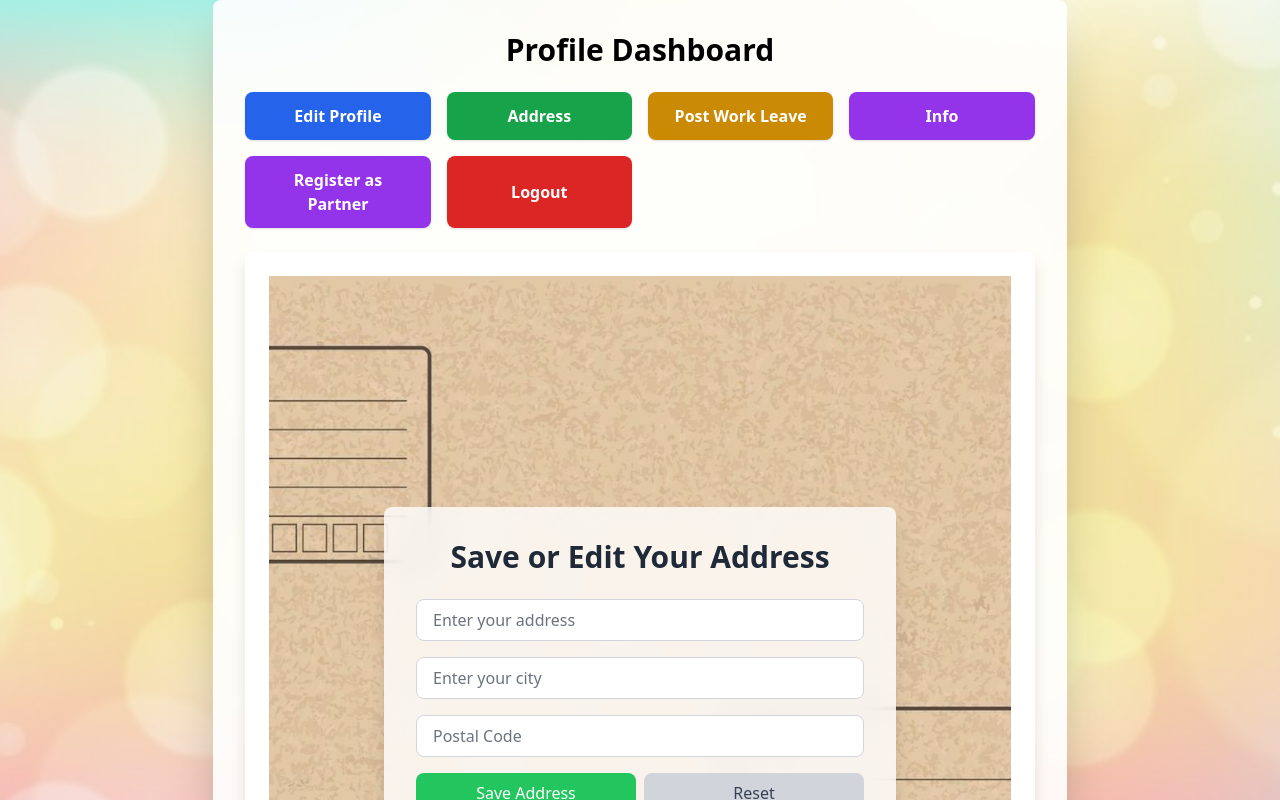
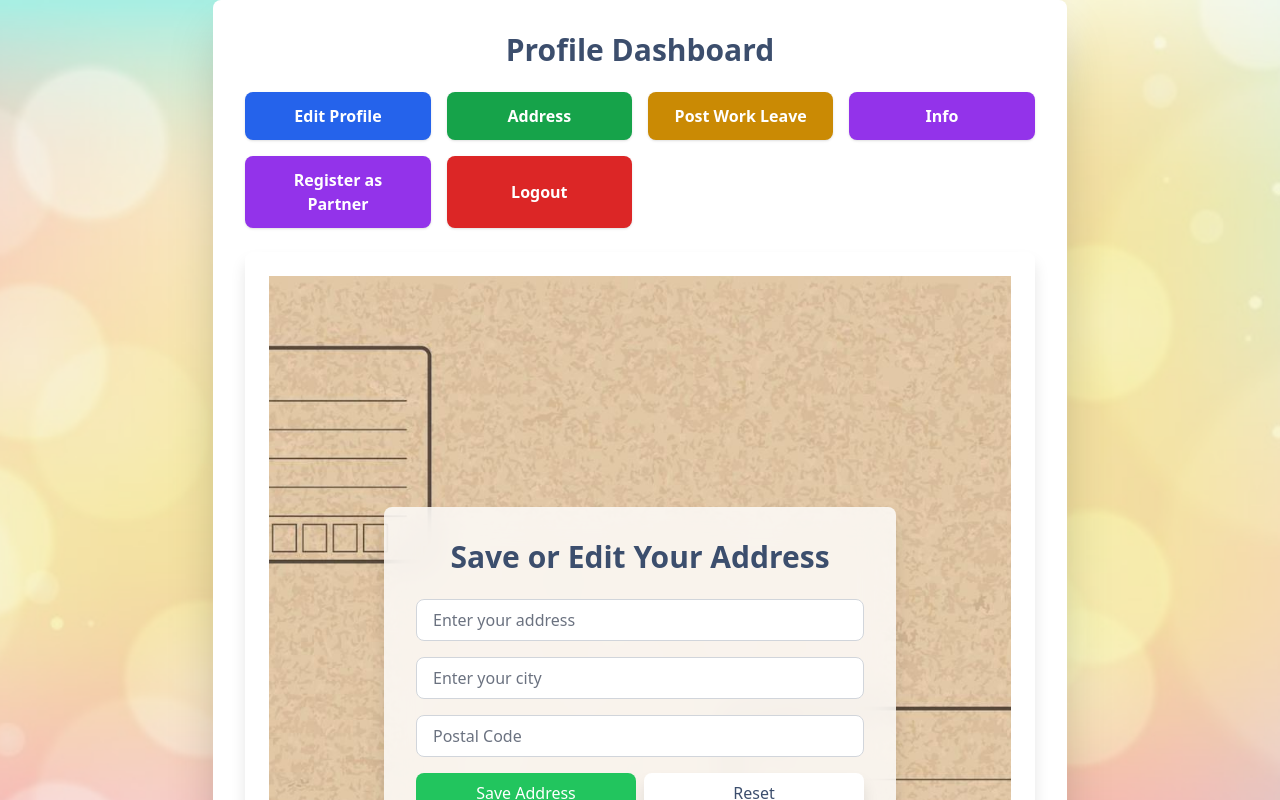
Before and after one commit to Akshay97Verma/JOGAJOGO_FRONTEND, a React (Vite) app: page /profile in a window 1280 px wide. Both pictures are taken after a click on the button "Address". Shown: the top 800 px of the page. Built offline with nearby package versions, Linux system fonts and the light colour scheme.

Commit message:
address leave info and profile page darkmode

```diff
--- a/src/components/Address/Address.jsx
+++ b/src/components/Address/Address.jsx
@@ -1,8 +1,14 @@
 import React, { useState } from 'react';
 import bgPic from '../../../public/a2.jpg'; // Importing your background image
-import { FaSpinner } from 'react-icons/fa'; // Loading spinner icon (you can install it via: npm install react-icons)
+import { FaSpinner } from 'react-icons/fa';
+import { useSelector } from 'react-redux';
+import { useThemeColors } from '../../utils/useThemeColor';
 
 const Address = () => {
+
+  const isDarkEnabled = useSelector((state)=> state.darkmode.dark);
+  const colors = useThemeColors(isDarkEnabled);
+
   const [formData, setFormData] = useState({ address: '', city: '', postalCode: '' });
   const [loading, setLoading] = useState(false);
   const [error, setError] = useState('');
@@ -48,8 +54,8 @@ const Address = () => {
       className="min-h-screen flex items-center justify-center bg-cover bg-center"
       style={{ backgroundImage: `url(${bgPic})` }}
     >
-      <div className="max-w-lg w-full bg-white/80 backdrop-blur-lg p-8 rounded-lg shadow-lg">
-        <h2 className="text-3xl font-bold text-gray-800 text-center mb-6">
+      <div className={`max-w-lg w-full  p-8 rounded-lg shadow-lg ${isDarkEnabled ? "bg-[#040836]" : "bg-white/80 backdrop-blur-lg"}`} style={{color:colors.text}}>
+        <h2 className="text-3xl font-bold text-center mb-6">
           Save or Edit Your Address
         </h2>
 
@@ -73,6 +79,7 @@ const Address = () => {
               onChange={handleChange}
               placeholder="Enter your address"
               className="w-full px-4 py-2 border border-gray-300 rounded-lg focus:outline-none focus:ring-2 focus:ring-indigo-500 focus:border-transparent"
+              style={{background:colors.cardBg}}
             />
           </div>
 
@@ -85,6 +92,8 @@ const Address = () => {
               onChange={handleChange}
               placeholder="Enter your city"
               className="w-full px-4 py-2 border border-gray-300 rounded-lg focus:outline-none focus:ring-2 focus:ring-indigo-500 focus:border-transparent"
+              style={{background:colors.cardBg}}
+
             />
           </div>
 
@@ -97,6 +106,8 @@ const Address = () => {
               onChange={handleChange}
               placeholder="Postal Code"
               className="w-full px-4 py-2 border border-gray-300 rounded-lg focus:outline-none focus:ring-2 focus:ring-indigo-500 focus:border-transparent"
+              style={{background:colors.cardBg}}
+
             />
           </div>
 
@@ -119,7 +130,9 @@ const Address = () => {
             <button
               type="button"
               onClick={handleReset}
-              className="w-1/2 bg-gray-300 text-gray-700 py-2 rounded-lg ml-2 hover:bg-gray-400 transition duration-300"
+              className="w-1/2 bg-gray-300 text-gray-700 py-2 rounded-lg ml-2 hover:bg-gray-400 transition duration-300 shadow-lg"
+              style={{background:colors.cardBg,color:colors.text}}
+
             >
               Reset
             </button>
--- a/src/components/Info/Info.jsx
+++ b/src/components/Info/Info.jsx
@@ -4,15 +4,20 @@ import bgPic from '../../../public/about.jpg'; // About section
 import bgPic2 from '../../../public/serv.jpg'; // Services section
 import bgPic3 from '../../../public/c.jpg'; // Contact Us section
 import bgPic4 from '../../../public/share.jpg'; // Share section
+import { useSelector } from 'react-redux';
+import { useThemeColors } from '../../utils/useThemeColor';
 
 const Info = () => {
+  const isDarkEnabled = useSelector((state) => state.darkmode.dark);
+  const colors = useThemeColors(isDarkEnabled);
+
   const [currentTab, setCurrentTab] = useState('about');
 
   const renderContent = () => {
     switch (currentTab) {
       case 'about':
         return (
-          <div className="text-gray-700">
+          <div className="" style={{ background: colors.secondbackground }}>
             <h3 className="text-3xl font-semibold mb-4">About Joga Jogo</h3>
             <p className="leading-relaxed mb-4">
               Joga Jogo is a cutting-edge tech company dedicated to providing innovative solutions for users worldwide. Our mission is to deliver high-quality products and services that cater to the needs of both businesses and individuals.
@@ -25,7 +30,7 @@ const Info = () => {
         );
       case 'contact':
         return (
-          <div className="text-gray-700">
+          <div className="">
             <h3 className="text-3xl font-semibold mb-4">Contact Us</h3>
             <p className="leading-relaxed mb-4">
               Get in touch with us at Joga Jogo for inquiries or support.
@@ -52,7 +57,7 @@ const Info = () => {
         );
       case 'services':
         return (
-          <div className="text-gray-700">
+          <div className="">
             <h3 className="text-3xl font-semibold mb-4">Our Services</h3>
             <p className="leading-relaxed mb-4">
               At Joga Jogo, we offer a variety of services aimed at helping you grow your business or improve your personal productivity.
@@ -73,7 +78,7 @@ const Info = () => {
         );
       case 'share':
         return (
-          <div className="text-gray-700">
+          <div className="">
             <h3 className="text-3xl font-semibold mb-4">Share Joga Jogo</h3>
             <p className="leading-relaxed mb-4">
               Love what we do? Share our platform with your friends and family! Spread the word about the exceptional services we offer at Joga Jogo.
@@ -88,42 +93,50 @@ const Info = () => {
   };
 
   return (
-    <div className="p-6 min-h-screen bg-gray-100 flex items-center justify-center">
-      <div className="bg-white bg-opacity-90 p-8 rounded-xl shadow-xl max-w-3xl w-full mx-auto">
+    <div className="p-6 min-h-screen bg-gray-100 flex items-center justify-center" style={{ background: colors.secondbackground }}>
+      <div className="bg-white bg-opacity-90 p-8 rounded-xl shadow-xl max-w-3xl w-full mx-auto" style={{ background: colors.secondbackground, color: colors.text }}>
         <h2 className="text-4xl font-bold text-center mb-8 text-blue-600">Welcome to Joga Jogo</h2>
         <div className="flex flex-wrap justify-center space-x-4 mb-8">
           <button
             onClick={() => setCurrentTab('about')}
-            className={`py-2 px-6 rounded-lg font-semibold transition duration-300 ease-in-out transform ${
-              currentTab === 'about' ? 'bg-blue-500 text-white scale-110' : 'bg-gray-200 text-gray-700 hover:bg-gray-300'
-            }`}
+            className={`py-2 px-6 rounded-lg font-semibold transition duration-300 ease-in-out transform ${currentTab === 'about'
+              ? 'bg-blue-500 text-white scale-110'
+              : `${isDarkEnabled ? 'bg-[#0e1a49] text-gray-200' : 'bg-gray-200 text-gray-700'} hover:bg-gray-300`
+              }`}
           >
             About Us
           </button>
+
           <button
             onClick={() => setCurrentTab('services')}
-            className={`py-2 px-6 rounded-lg font-semibold transition duration-300 ease-in-out transform ${
-              currentTab === 'services' ? 'bg-blue-500 text-white scale-110' : 'bg-gray-200 text-gray-700 hover:bg-gray-300'
-            }`}
+            className={`py-2 px-6 rounded-lg font-semibold transition duration-300 ease-in-out transform ${currentTab === 'services'
+              ? 'bg-blue-500 text-white scale-110'
+              : `${isDarkEnabled ? 'bg-[#0e1a49] text-gray-200' : 'bg-gray-200 text-gray-700'} hover:bg-gray-300`
+              }`}
           >
             Services
           </button>
+
           <button
             onClick={() => setCurrentTab('contact')}
-            className={`py-2 px-6 rounded-lg font-semibold transition duration-300 ease-in-out transform ${
-              currentTab === 'contact' ? 'bg-blue-500 text-white scale-110' : 'bg-gray-200 text-gray-700 hover:bg-gray-300'
-            }`}
+            className={`py-2 px-6 rounded-lg font-semibold transition duration-300 ease-in-out transform ${currentTab === 'contact'
+              ? 'bg-blue-500 text-white scale-110'
+              : `${isDarkEnabled ? 'bg-[#0e1a49] text-gray-200' : 'bg-gray-200 text-gray-700'} hover:bg-gray-300`
+              }`}
           >
             Contact Us
           </button>
+
           <button
             onClick={() => setCurrentTab('share')}
-            className={`py-2 px-6 rounded-lg font-semibold transition duration-300 ease-in-out transform ${
-              currentTab === 'share' ? 'bg-blue-500 text-white scale-110' : 'bg-gray-200 text-gray-700 hover:bg-gray-300'
-            }`}
+            className={`py-2 px-6 rounded-lg font-semibold transition duration-300 ease-in-out transform ${currentTab === 'share'
+                ? 'bg-blue-500 text-white scale-110'
+                : `${isDarkEnabled ? 'bg-[#0e1a49] text-gray-200' : 'bg-gray-200 text-gray-700'} hover:bg-gray-300`
+              }`}
           >
             Share
           </button>
+
         </div>
 
         <div className="mt-4">{renderContent()}</div>
--- a/src/components/PostWorkLeave/PostWorkLeave.jsx
+++ b/src/components/PostWorkLeave/PostWorkLeave.jsx
@@ -2,8 +2,14 @@ import React, { useState } from 'react';
 import { ToastContainer, toast } from 'react-toastify'; // Make sure to install this
 import 'react-toastify/dist/ReactToastify.css';
 import bgPic from '../../../public/p2.avif';
+import { useSelector } from 'react-redux';
+import { useThemeColors } from '../../utils/useThemeColor';
 
 const PostWorkLeave = () => {
+
+  const isDarkEnabled = useSelector((state) => state.darkmode.dark);
+  const colors = useThemeColors(isDarkEnabled);
+
   const [leaves, setLeaves] = useState([]);
   const [leaveType, setLeaveType] = useState('');
   const [startTime, setStartTime] = useState('');
@@ -64,7 +70,7 @@ const PostWorkLeave = () => {
       className="flex items-center justify-center min-h-screen bg-cover"
       style={{ backgroundImage: `url(${bgPic})` }}
     >
-      <div className="bg-white bg-opacity-90 rounded-lg shadow-md p-6 max-w-lg w-full">
+      <div className=" bg-opacity-90 rounded-lg shadow-md p-6 max-w-lg w-full" style={{background:colors.secondbackground}}>
         <h2 className="text-2xl font-bold mb-4 text-center">Post-Work Leave Tracker</h2>
 
         <form onSubmit={handleAddLeave} className="mb-4 space-y-4">
@@ -75,14 +81,16 @@ const PostWorkLeave = () => {
             placeholder="Enter leave type"
             className="w-full px-4 py-2 border border-gray-300 rounded-lg focus:outline-none focus:ring-2 focus:ring-indigo-500"
             required
+            style={{background:colors.cardBg}}
           />
           <div className="flex space-x-4">
             <input
               type="time"
               value={startTime}
               onChange={(e) => setStartTime(e.target.value)}
-              className="w-full px-4 py-2 border border-gray-300 rounded-lg focus:outline-none focus:ring-2 focus:ring-indigo-500"
+              className="w-full px-4 py-2 border border-gray-300 rounded-lg focus:outline-none focus:ring-2 focus:ring-indigo-500 "
               required
+              style={{background:colors.cardBg,}}
             />
             <input
               type="time"
@@ -90,12 +98,16 @@ const PostWorkLeave = () => {
               onChange={(e) => setEndTime(e.target.value)}
               className="w-full px-4 py-2 border border-gray-300 rounded-lg focus:outline-none focus:ring-2 focus:ring-indigo-500"
               required
+              style={{background:colors.cardBg}}
+
             />
           </div>
           <select
             value={status}
             onChange={(e) => setStatus(e.target.value)}
             className="w-full px-4 py-2 border border-gray-300 rounded-lg focus:outline-none focus:ring-2 focus:ring-indigo-500"
+            style={{background:colors.cardBg}}
+
           >
             <option value="Pending">Pending</option>
             <option value="Complete">Complete</option>
@@ -106,6 +118,8 @@ const PostWorkLeave = () => {
             onChange={(e) => setFeedback(e.target.value)}
             placeholder="Leave feedback (optional)"
             className="w-full px-4 py-2 border border-gray-300 rounded-lg focus:outline-none focus:ring-2 focus:ring-indigo-500"
+            style={{background:colors.cardBg}}
+
           />
           <div className="flex items-center">
             <input
--- a/src/components/Profile/Profile.jsx
+++ b/src/components/Profile/Profile.jsx
@@ -41,7 +41,7 @@ const Profile = () => {
         alt="Background"
         className="absolute inset-0 object-cover w-full h-full opacity-50"
       />
-      <div className="relative p-8 bg-white bg-opacity-90 rounded-lg shadow-2xl w-full md:w-3/4 lg:w-2/3 mx-auto z-10">
+      <div className="relative p-8 bg-opacity-90 rounded-lg shadow-2xl w-full md:w-3/4 lg:w-2/3 mx-auto z-10" style={{background:colors.secondbackground,color:colors.text}}>
         <h1 className="text-3xl font-semibold text-center mb-6">Profile Dashboard</h1>
 
         {/* Navigation Buttons */}
@@ -90,7 +90,7 @@ const Profile = () => {
         </div>
 
         {/* Render the selected section */}
-        <div className="bg-white p-6 rounded-lg shadow-lg">
+        <div className=" p-6 rounded-lg shadow-lg" style={{background:colors.cardBg}}>
           {renderSection()}
         </div>
       </div>
--- a/src/components/RegisterAsPartner/RegisterAsPartner.jsx
+++ b/src/components/RegisterAsPartner/RegisterAsPartner.jsx
@@ -1,8 +1,13 @@
 import logo from '../../../public/booking.png'; // Correct the path as needed
 import { useState } from 'react';
 import { useNavigate } from 'react-router-dom';
+import { useSelector } from 'react-redux';
+import { useThemeColors } from '../../utils/useThemeColor';
 
 const RegisterAsPartner = () => {
+  const isDarkEnabled = useSelector((state) => state.darkmode.dark);
+  const colors = useThemeColors(isDarkEnabled);
+
   const navigate = useNavigate();
 
   const [formData, setFormData] = useState({
@@ -66,7 +71,7 @@ const RegisterAsPartner = () => {
   };
 
   return (
-    <div className="max-w-md mx-auto p-6 bg-white shadow-md rounded-lg">
+    <div className="max-w-md mx-auto p-6 shadow-md rounded-lg">
       <div className="text-center mb-6">
         <img src={logo} alt="Logo" className="w-full h-auto object-cover mb-4" />
       </div>
```
Also changed, not shown: style.css (line endings or trailing spaces).
